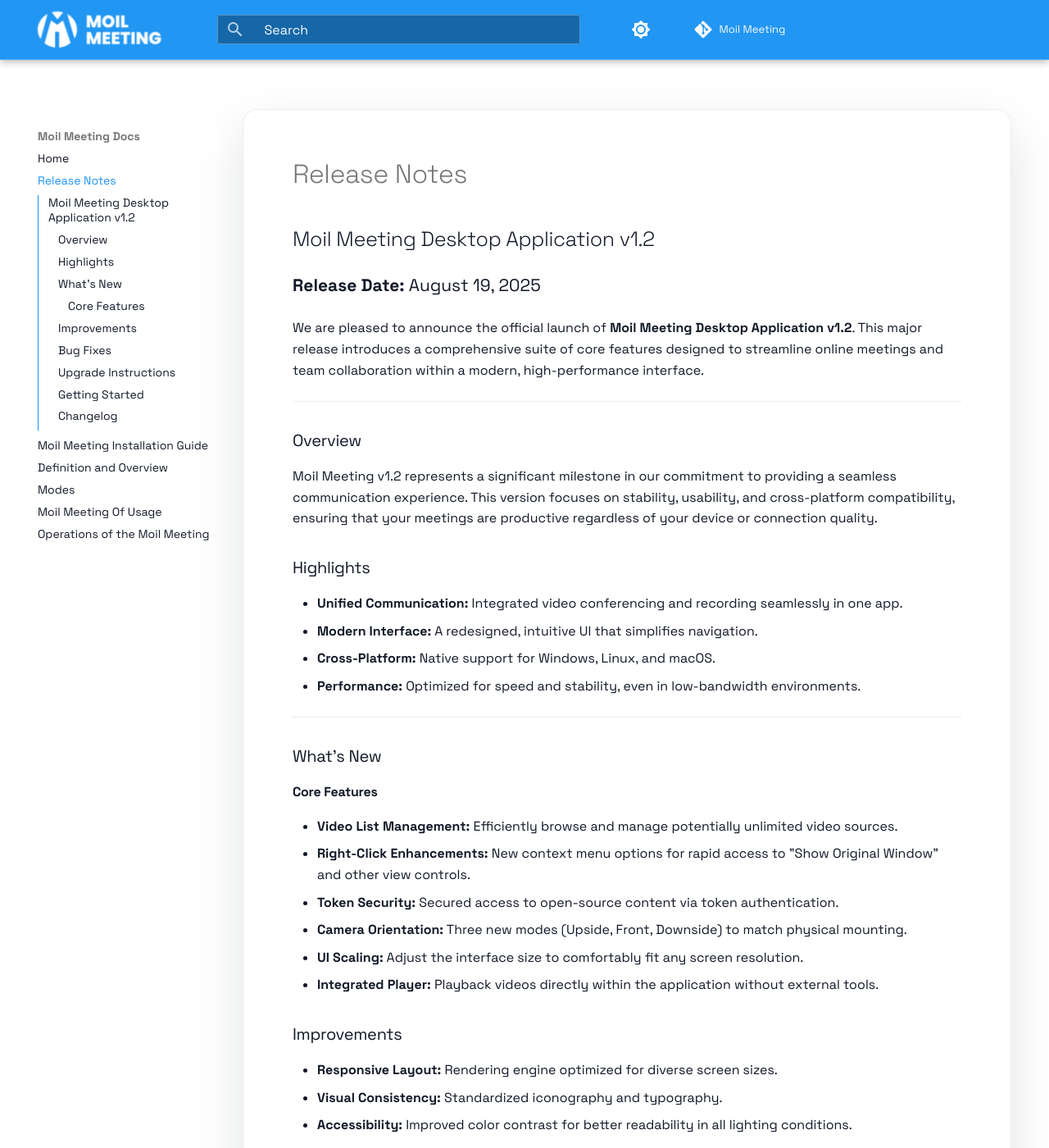
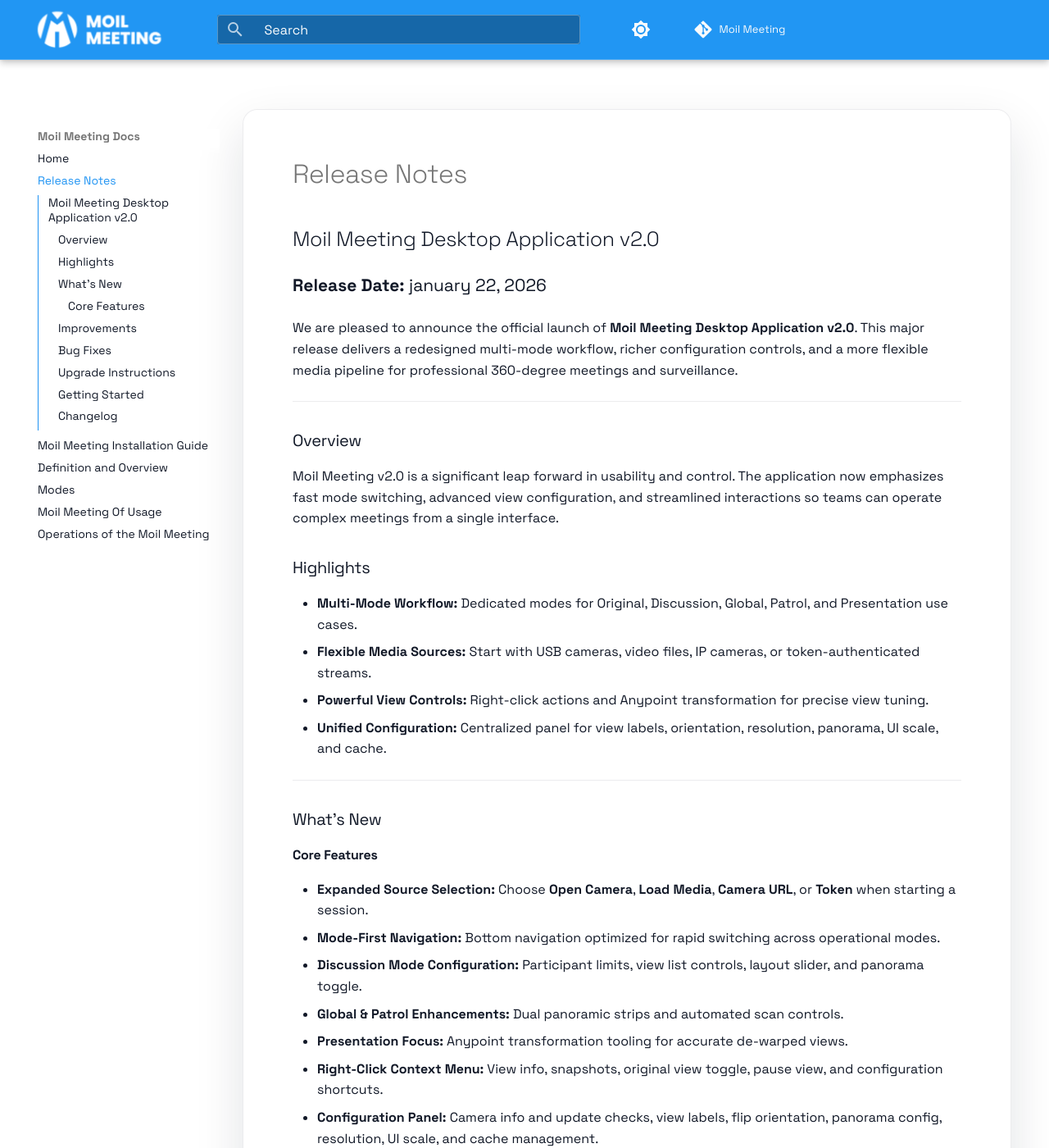
Before and after one commit to belajarsiko-bit/moil-meeting-docs, an MkDocs documentation site: the page built from docs/release-notes/index.md, in a window 1280 px wide and 1400 px high. Shown: the whole window at 82% size. Built offline with MkDocs 1.6.1 and Material for MkDocs 9.7.7, drawn with Linux system fonts in a browser that asks for light colours; comment, search, counter and statistics services are not loaded; the version menu is left out; some of the changed text lies outside the part shown.

Commit message:
update version 2.x

```diff
--- a/docs/release-notes/index.md
+++ b/docs/release-notes/index.md
@@ -1,23 +1,23 @@
 # Release Notes
 
-## Moil Meeting Desktop Application v1.2
+## Moil Meeting Desktop Application v2.0
 
-**Release Date:** August 19, 2025
+**Release Date:** january 22, 2026
 
-We are pleased to announce the official launch of **Moil Meeting Desktop Application v1.2**. This major release introduces a comprehensive suite of core features designed to streamline online meetings and team collaboration within a modern, high-performance interface.
+We are pleased to announce the official launch of **Moil Meeting Desktop Application v2.0**. This major release delivers a redesigned multi-mode workflow, richer configuration controls, and a more flexible media pipeline for professional 360-degree meetings and surveillance.
 
 ---
 
 ### Overview
 
-Moil Meeting v1.2 represents a significant milestone in our commitment to providing a seamless communication experience. This version focuses on stability, usability, and cross-platform compatibility, ensuring that your meetings are productive regardless of your device or connection quality.
+Moil Meeting v2.0 is a significant leap forward in usability and control. The application now emphasizes fast mode switching, advanced view configuration, and streamlined interactions so teams can operate complex meetings from a single interface.
 
 ### Highlights
 
--   **Unified Communication:** Integrated video conferencing and recording seamlessly in one app.
--   **Modern Interface:** A redesigned, intuitive UI that simplifies navigation.
--   **Cross-Platform:** Native support for Windows, Linux, and macOS.
--   **Performance:** Optimized for speed and stability, even in low-bandwidth environments.
+-   **Multi-Mode Workflow:** Dedicated modes for Original, Discussion, Global, Patrol, and Presentation use cases.
+-   **Flexible Media Sources:** Start with USB cameras, video files, IP cameras, or token-authenticated streams.
+-   **Powerful View Controls:** Right-click actions and Anypoint transformation for precise view tuning.
+-   **Unified Configuration:** Centralized panel for view labels, orientation, resolution, panorama, UI scale, and cache.
 
 ---
 
@@ -25,30 +25,31 @@
 
 #### Core Features
 
--   **Video List Management:** Efficiently browse and manage potentially unlimited video sources.
--   **Right-Click Enhancements:** New context menu options for rapid access to "Show Original Window" and other view controls.
--   **Token Security:** Secured access to open-source content via token authentication.
--   **Camera Orientation:** Three new modes (Upside, Front, Downside) to match physical mounting.
--   **UI Scaling:** Adjust the interface size to comfortably fit any screen resolution.
--   **Integrated Player:** Playback videos directly within the application without external tools.
+-   **Expanded Source Selection:** Choose **Open Camera**, **Load Media**, **Camera URL**, or **Token** when starting a session.
+-   **Mode-First Navigation:** Bottom navigation optimized for rapid switching across operational modes.
+-   **Discussion Mode Configuration:** Participant limits, view list controls, layout slider, and panorama toggle.
+-   **Global & Patrol Enhancements:** Dual panoramic strips and automated scan controls.
+-   **Presentation Focus:** Anypoint transformation tooling for accurate de-warped views.
+-   **Right-Click Context Menu:** View info, snapshots, original view toggle, pause view, and configuration shortcuts.
+-   **Configuration Panel:** Camera info and update checks, view labels, flip orientation, panorama config, resolution, UI scale, and cache management.
 
 ### Improvements
 
--   **Responsive Layout:** Rendering engine optimized for diverse screen sizes.
--   **Visual Consistency:** Standardized iconography and typography.
--   **Accessibility:** Improved color contrast for better readability in all lighting conditions.
+-   **UI Consistency:** Cleaner layout and more predictable controls across all modes.
+-   **Rendering Performance:** Smoother view updates and better responsiveness under load.
+-   **Tracking Reliability:** Improved stability when mixing AI tracking with manual view controls.
 
 ### Bug Fixes
 
--   Resolved synchronization issues with the **Cache Feature**.
--   Improved the detection accuracy and stability of **AI Tracking**.
--   Corrected metadata rendering issues in the **Camera Information** panel.
+-   Stability fixes for configuration persistence and cache operations.
+-   Reliability improvements for right-click actions and view pausing.
+-   General fixes to reduce rendering glitches when switching modes.
 
 ---
 
 ### Upgrade Instructions
 
-**No special actions are required.** Existing users can upgrade directly to v1.2. All user configurations and data will be preserved automatically.
+**No special actions are required.** Existing users can upgrade directly to v2.0. All user configurations and data will be preserved automatically, but we recommend reviewing the new configuration panel for updated controls.
 
 ### Getting Started
 
@@ -63,18 +64,18 @@
 
 ### Changelog
 
-**v1.2 (2025-08-19)**
+**v2.0 (2025-08-19)**
 
 | Type | Description |
 | :--- | :--- |
-| **New** | Video List management interface. |
-| **New** | Right-click context menu options. |
-| **New** | Token-based authentication. |
-| **New** | Camera orientation controls (Upside, Front, Downside). |
-| **New** | UI Scaling capabilities. |
-| **Improved** | Responsive layout and visual consistency. |
-| **Fixed** | Cache synchronization reliability. |
-| **Fixed** | AI Tracking stability. |
+| **New** | Multi-mode workflow (Original, Discussion, Global, Patrol, Presentation). |
+| **New** | Media source selection with USB, file, IP camera, and token support. |
+| **New** | Discussion mode controls for participant limits, layout slider, and panorama toggle. |
+| **New** | Right-click view actions and Anypoint transformation settings. |
+| **New** | Configuration panel for view labels, orientation, panorama config, resolution, UI scale, and cache. |
+| **Improved** | Interface consistency and responsiveness across screen sizes. |
+| **Improved** | Rendering performance and AI tracking stability. |
+| **Fixed** | Reliability fixes for configuration persistence and mode switching. |
 
 ---
 
```
Also changed, not shown: docs/index.md (+1 -1 lines), 1 other file.
